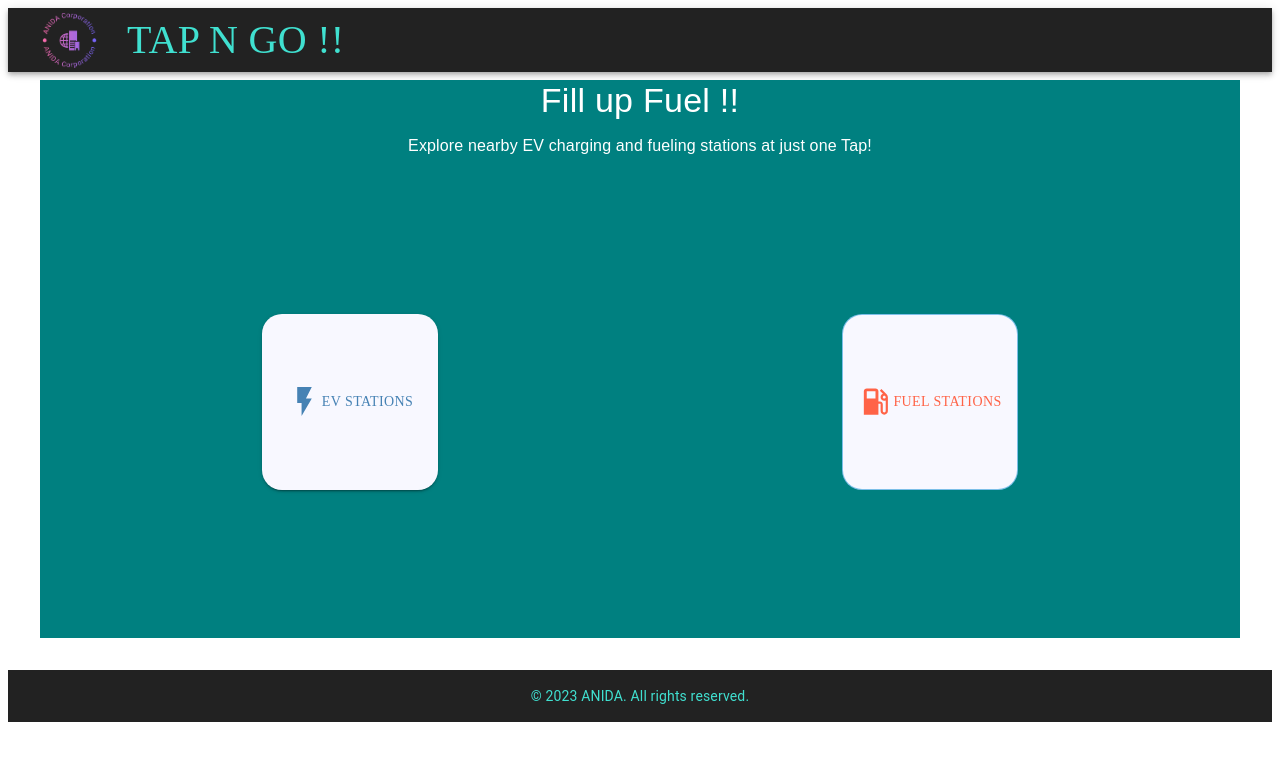
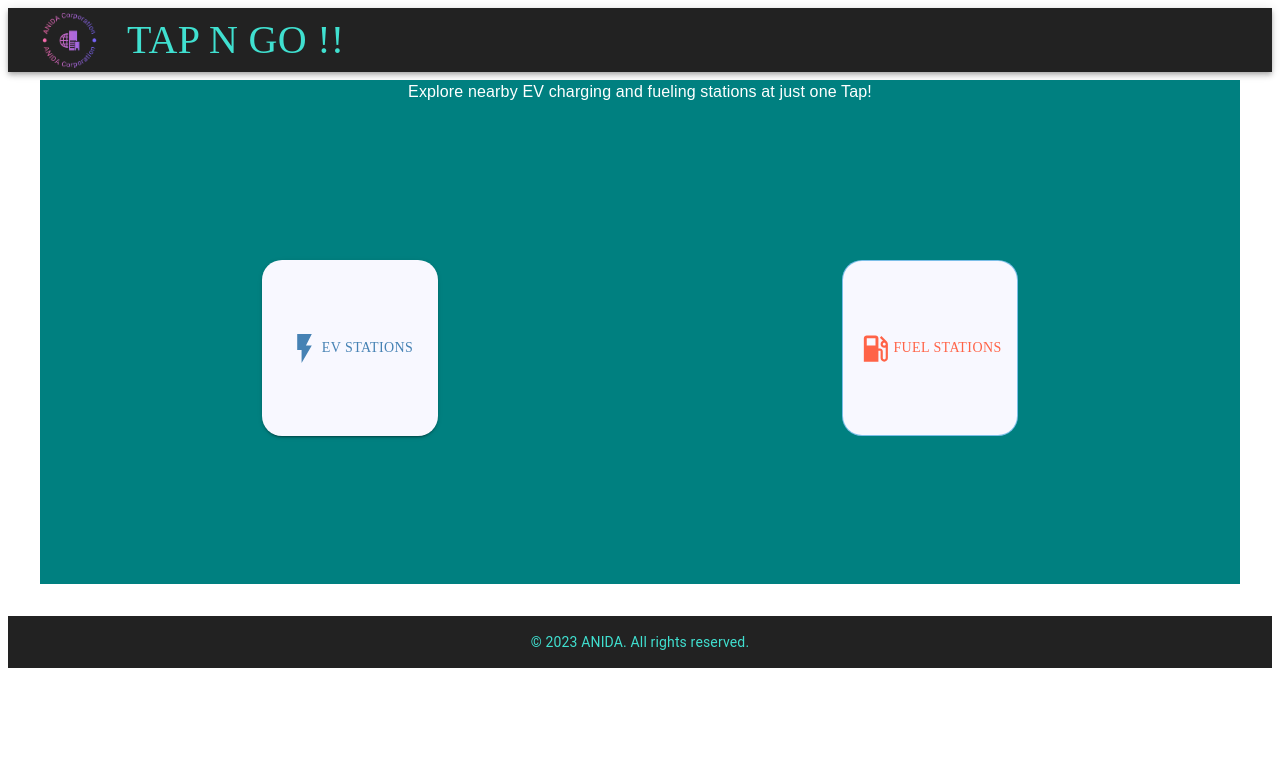
Before and after one commit to Prajwal0897/EVSTATIONS-APP, a Next.js app: page / in a window 1280 px wide. Shown: the top 760 px of the page. Built offline with nearby package versions, Linux system fonts and the light colour scheme.

Commit message:
removed heading line

```diff
--- a/components/WelcomePage.js
+++ b/components/WelcomePage.js
@@ -19,9 +19,9 @@ const WelcomePage = () => {
         backgroundColor:"teal"
       }}
     >
-      <Typography variant="h4" gutterBottom fontFamily={'sans-serif'} color={'white'}>
+      {/* <Typography variant="h4" gutterBottom fontFamily={'sans-serif'} color={'white'}>
         Fill up Fuel !!
-      </Typography>
+      </Typography> */}
       <Typography variant="body1" fontFamily={'sans-serif'} color={'white'}>
         Explore nearby EV charging and fueling stations at just one Tap!
       </Typography>
```
